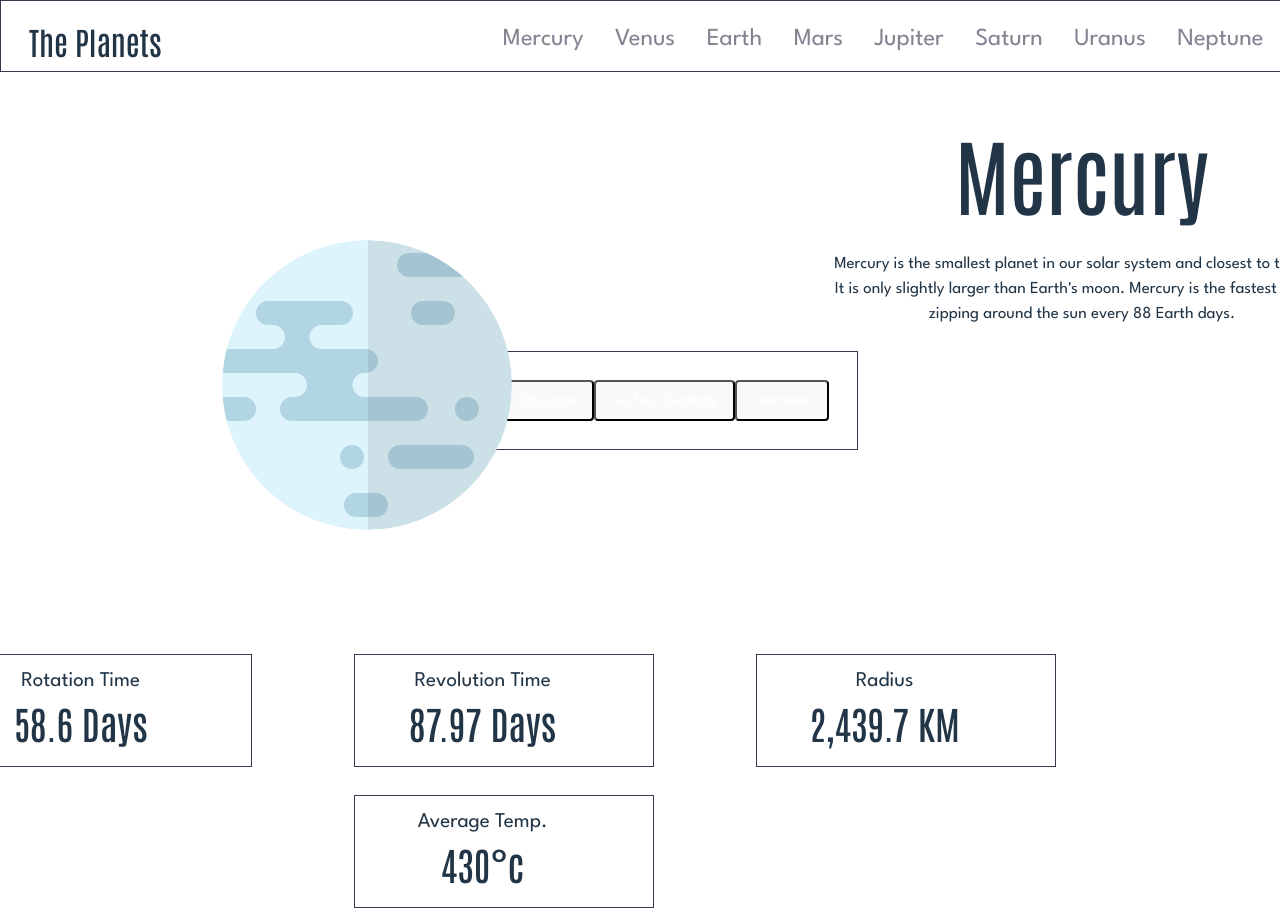
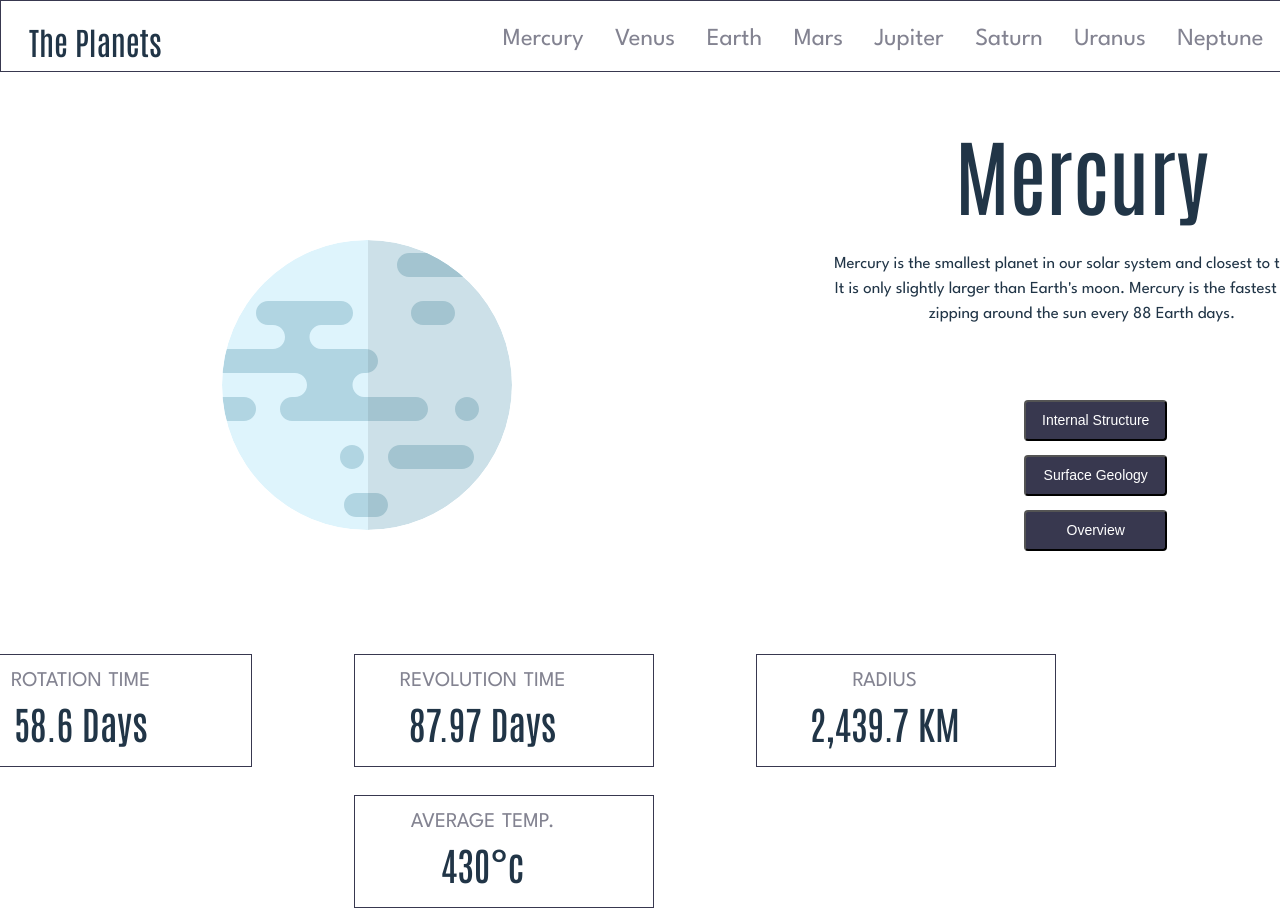
Before and after one commit to matt-o-west/planet-facts-app, a React (Vite) app: page / in a window 1280 px wide. Shown: the top 922 px of the page. Built offline with nearby package versions, Linux system fonts and the light colour scheme.

Commit message:
worked on styling buttons

```diff
--- a/src/App.css
+++ b/src/App.css
@@ -3,5 +3,4 @@
   margin: 0 auto;
   padding: 2rem;
   text-align: center;
-  border: solid #38384F .5px;
 }
--- a/src/components/Buttons.css
+++ b/src/components/Buttons.css
@@ -1,6 +1,15 @@
+.buttons {
+    display: grid;
+    grid-template-columns: 1fr;
+    grid-row-gap: 1rem;
+    position: absolute;
+    left: 80%;
+}
+
 .btn {
     color: #fff;
     border-radius: 4px;
+    background-color: #38384F;
     padding: 8px 16px;
     font-size: 14px;
     font-weight: 500;
--- a/src/components/Buttons.jsx
+++ b/src/components/Buttons.jsx
@@ -6,9 +6,11 @@ function Buttons() {
 
     return (
       <div>
+        <div className="buttons">
         <button className="btn">Internal Structure</button>
         <button className="btn">Surface Geology</button>
         <button className="btn">Overview</button>
+        </div>
       </div>
     )
   }
--- a/src/components/Cards.css
+++ b/src/components/Cards.css
@@ -32,7 +32,9 @@
     font-weight: 500;
     padding: 0rem;
     margin: 0;
-
+    color: #838391;
+    font-weight: 500;
+    word-spacing: 0.1rem;
 }
 
 .card-value {
--- a/src/components/Cards.jsx
+++ b/src/components/Cards.jsx
@@ -8,19 +8,19 @@ function Cards() {
     return (
       <div className="cards">
         <div className="card">
-            <div className="card-title">Rotation Time</div>
+            <div className="card-title">ROTATION TIME</div>
             <div className="card-value">58.6 Days</div>
         </div>
         <div className="card">
-            <div className="card-title">Revolution Time</div>
+            <div className="card-title">REVOLUTION TIME</div>
             <div className="card-value">87.97 Days</div>
         </div>
         <div className="card">
-            <div className="card-title">Radius</div>
+            <div className="card-title">RADIUS</div>
             <div className="card-value">2,439.7 KM</div>
         </div>
         <div className="card">
-            <div className="card-title">Average Temp.</div>
+            <div className="card-title">AVERAGE TEMP.</div>
             <div className="card-value">430°c</div>
         </div>
       </div>
```
